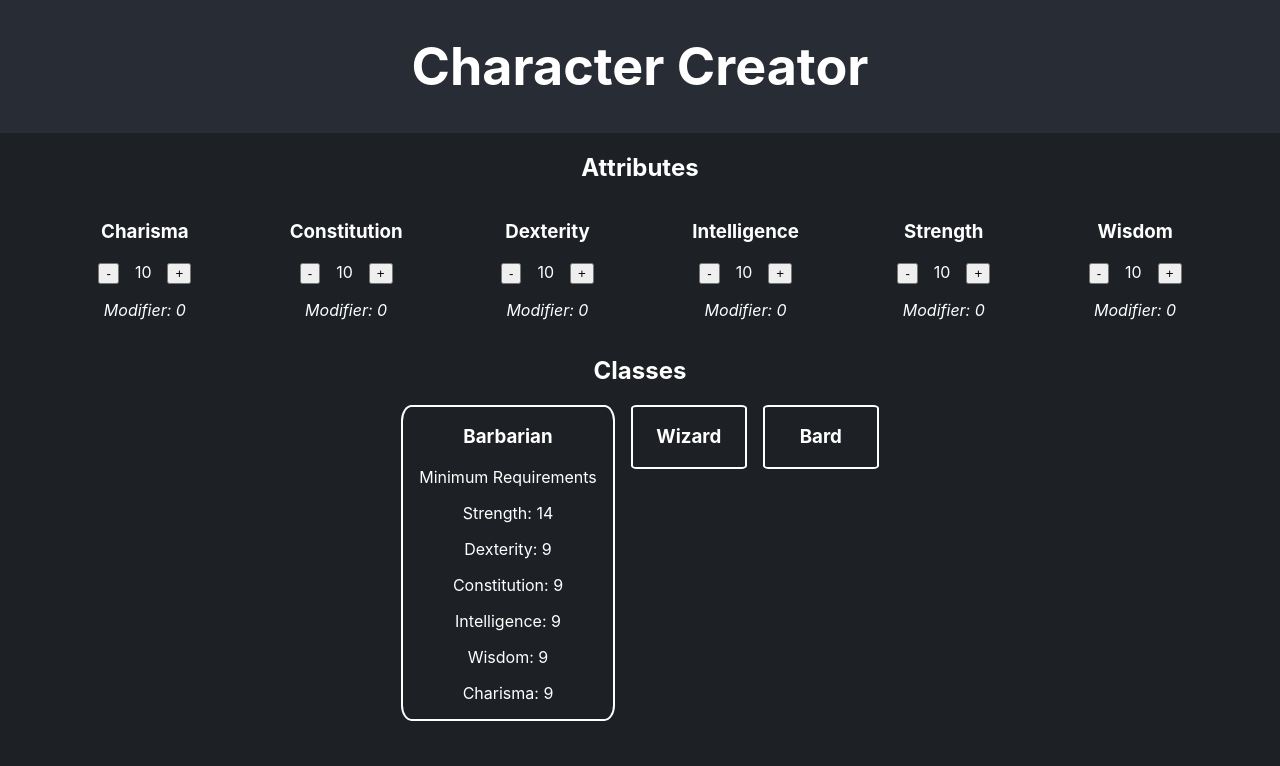
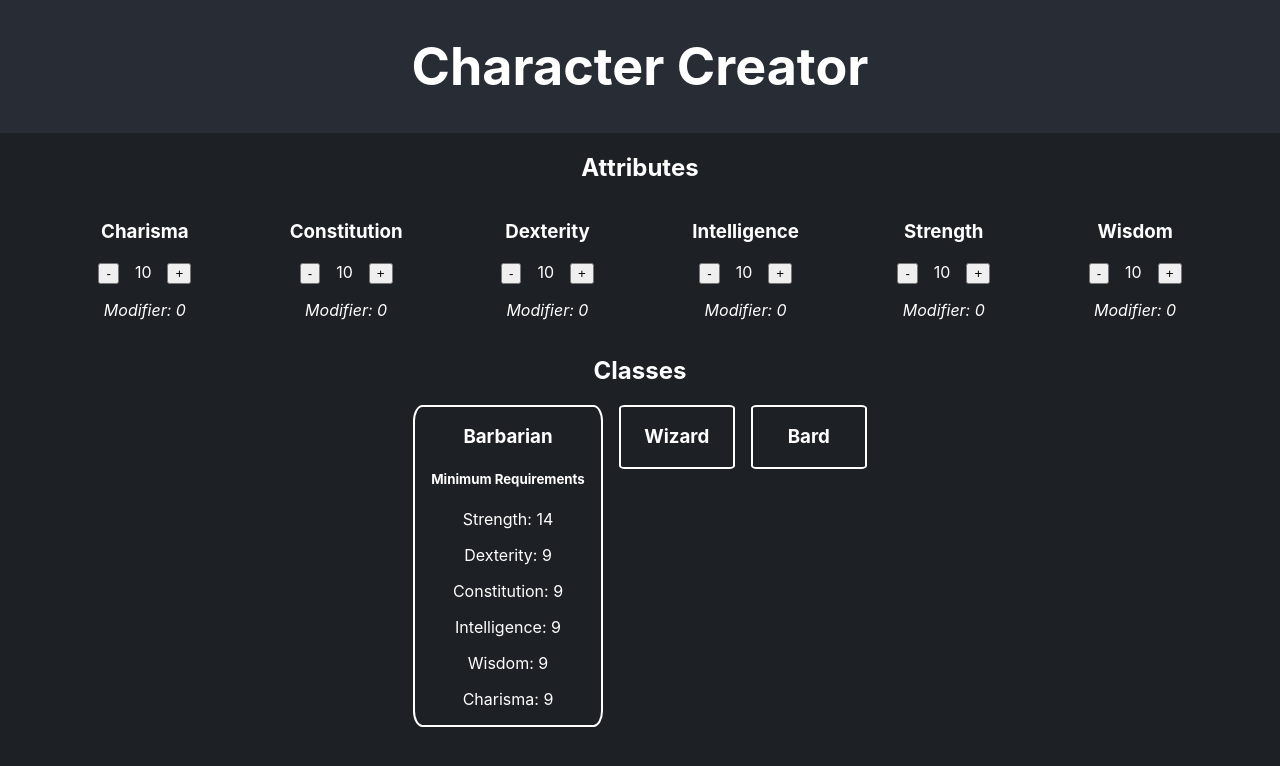
Before and after one commit to asmahood/recruiting-webapp-character, a React (Create React App) app: page / in a window 1280 px wide. Both pictures are taken after a click on the element "Barbarian". Shown: the top 766 px of the page. Built offline with nearby package versions, Linux system fonts and the light colour scheme.

Commit message:
fix: change min requirements to a heading

```diff
--- a/src/components/Class.tsx
+++ b/src/components/Class.tsx
@@ -21,7 +21,7 @@ export function ClassCard({
       <h3>{name}</h3>
       {expanded && (
         <section>
-          <p>Minimum Requirements</p>
+          <h5>Minimum Requirements</h5>
           {Object.entries(attributes).map(([name, value]) => (
             <p>
               {name}: {value}
```
